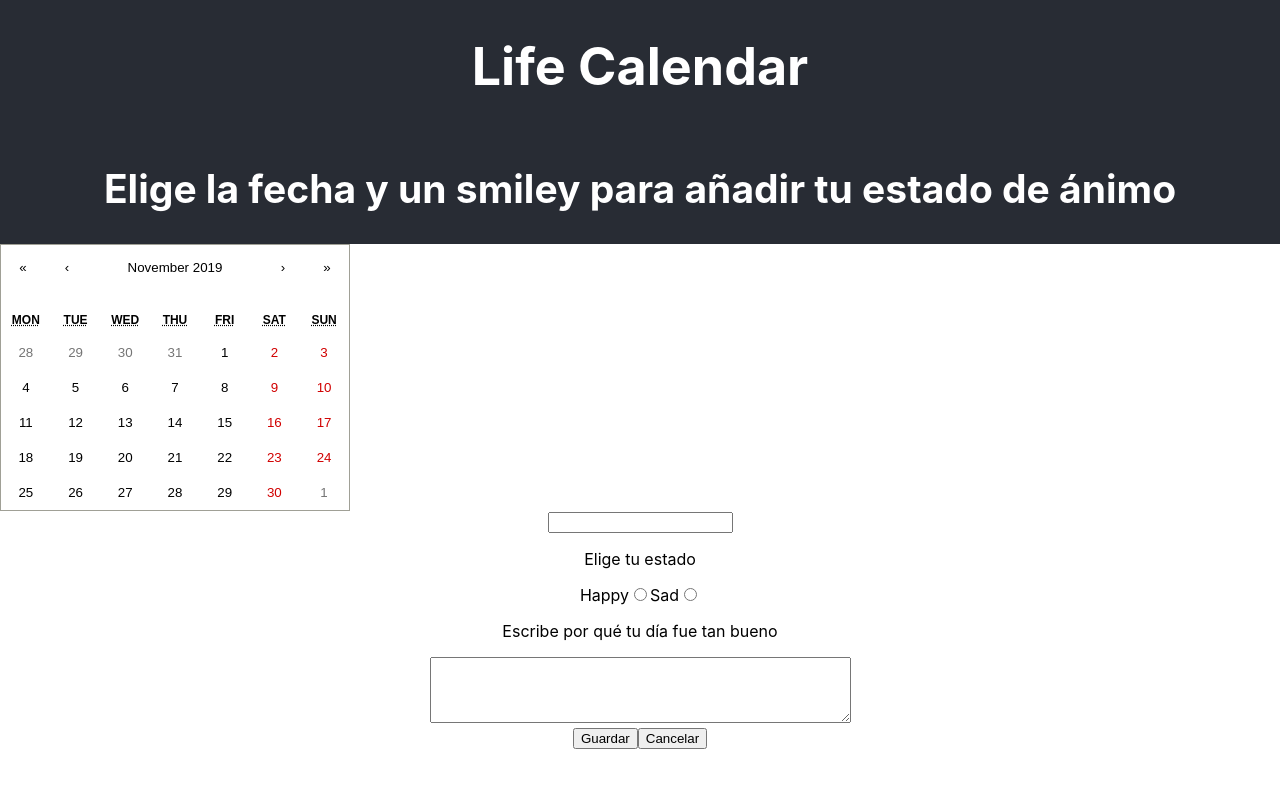
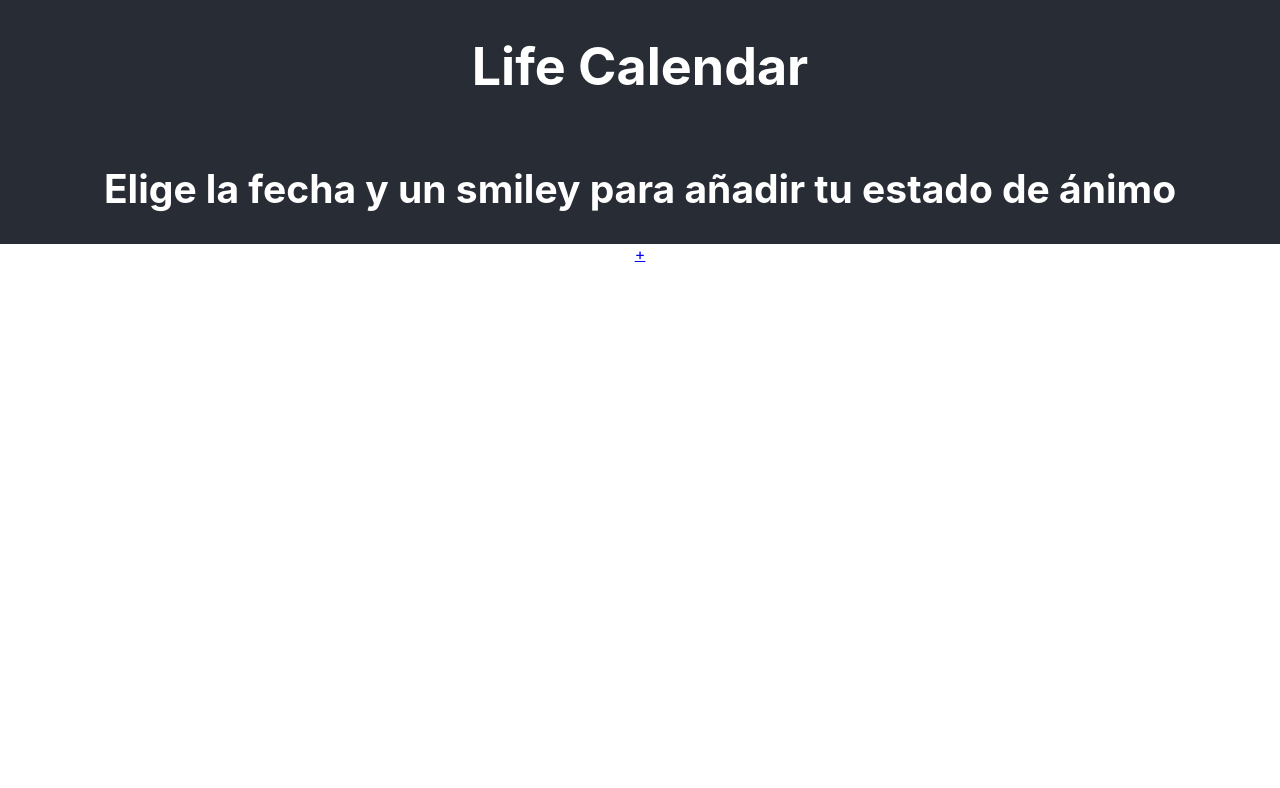
Before and after one commit to andreina-proyectos/formacion-online-life-calendar-andreina-proyectos, a React (Create React App) app: page /#/ in a window 1280 px wide. Shown: the top 788 px of the page. Built offline with nearby package versions, Linux system fonts and the light colour scheme.

Commit message:
Add switch and routes to UserDaysEditor and UserDaysHistory

```diff
--- a/src/App.js
+++ b/src/App.js
@@ -2,6 +2,7 @@ import React from 'react';
 import './App.css';
 import UserDaysEditor from './UserDaysEditor';
 import UserDaysHistory from './UserDaysHistory';
+import { Switch, Route, Link } from 'react-router-dom';
 
 class App extends React.Component {
   constructor(props) {
@@ -28,11 +29,13 @@ class App extends React.Component {
           <h1 className="header__title">Life Calendar</h1>
           <h2 className="header__subtitle">Elige la fecha y un smiley para añadir tu estado de ánimo</h2>
         </header>
+
         <main className="app__main-wrapper">
-          <UserDaysEditor
-            saveUserDay = {this.saveUserDay}
-          />
+        <Switch>
+        <Route exact path="/" render={() => {
+            return (
               <section className="section__user-days-history">
+                <Link className="history__button-go-editor" to="/user-editor">+</Link>
                   <ul className="history__list">
                   {this.state.userData.map(
                     objectData => {
@@ -45,6 +48,20 @@ class App extends React.Component {
                   )}
                   </ul>
               </section>
+            )
+        }}
+        />
+
+        <Route exact path="/user-editor" render={() => {
+          return (
+            <UserDaysEditor
+              saveUserDay = {this.saveUserDay}
+            />
+          )
+        }}
+        />
+
+        </Switch>
         </main>
       </div>
     );
--- a/src/UserDaysEditor.js
+++ b/src/UserDaysEditor.js
@@ -1,5 +1,6 @@
 import React from 'react';
-import Calendar from 'react-calendar'
+import Calendar from 'react-calendar';
+import { Link } from 'react-router-dom';
 
 class UserDaysEditor extends React.Component {
   handleChangeCalendar = (date) => {
@@ -55,7 +56,9 @@ class UserDaysEditor extends React.Component {
               </div>
               <div className="user-editor__buttons">
                 <button onClick={this.handleGetUserData} type="submit" form="form1" value="Submit">Guardar</button>
-                <button type="submit" form="form1" value="Submit">Cancelar</button>
+                <Link className="editor__button-go-history" to="/">
+                  <button type="submit" form="form1" value="Submit">Cancelar</button>
+                </Link>
               </div>
             </form>
           </section>
```
Lines whose indentation alone changed are shown as unchanged.
